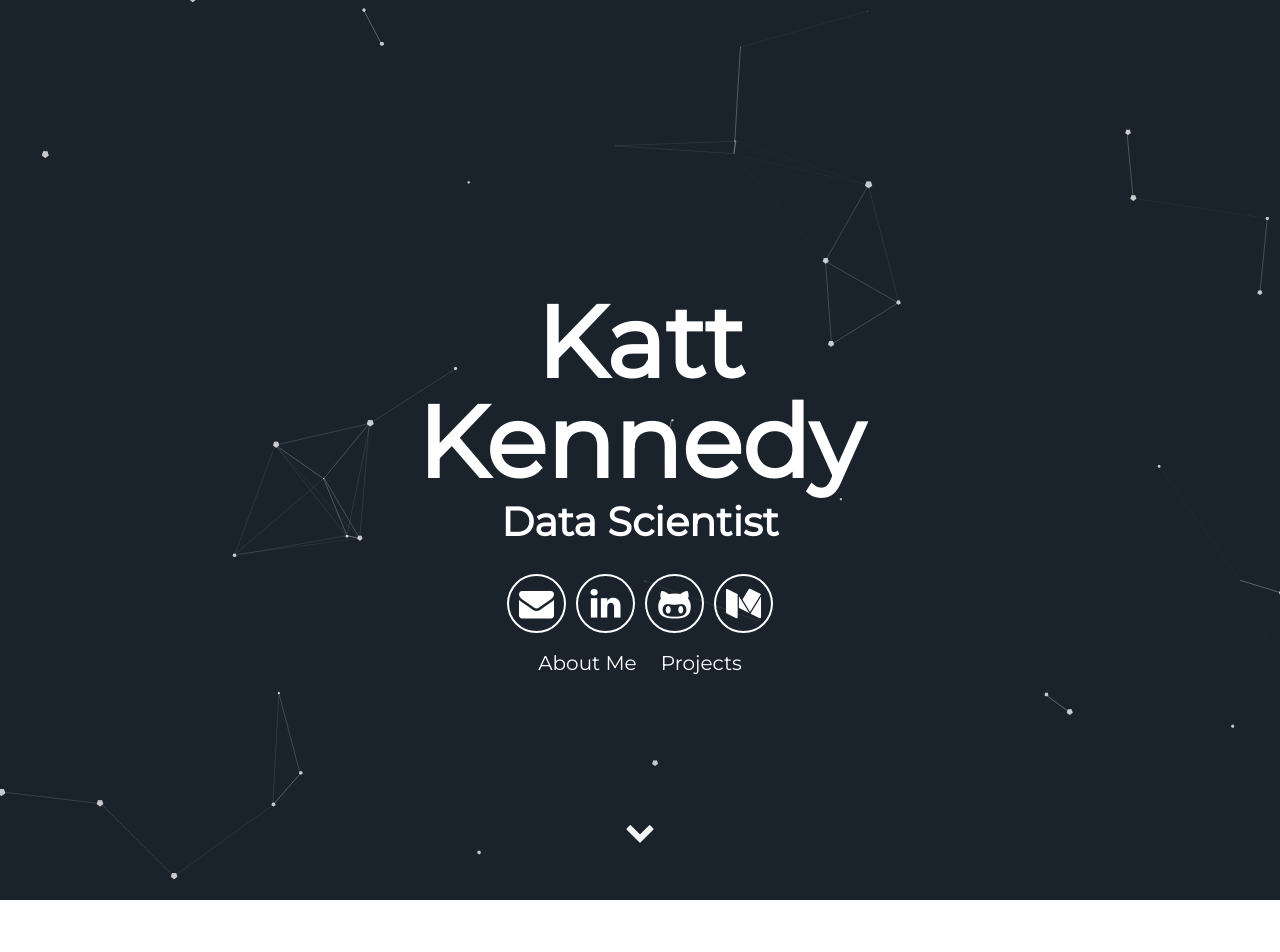
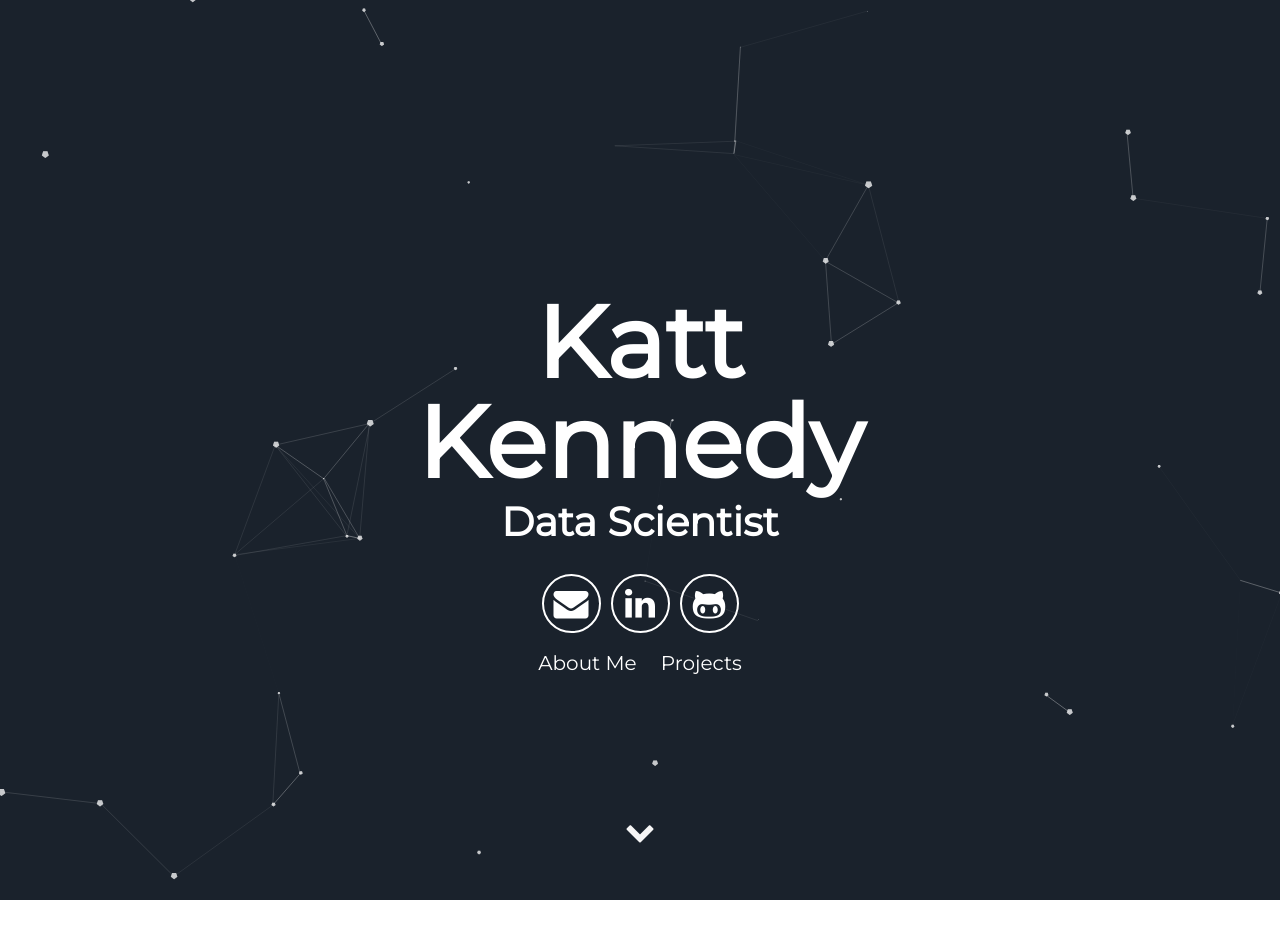
Before and after one commit to octokatt/old_website, a Jekyll site: the page built from index.html, in a window 1280 px wide. Shown: the top 952 px of the page. Built offline with Jekyll 4.4.1, drawn with Linux system fonts in a browser that asks for light colours.

Commit message:
social media is terrible

```diff
--- a/_includes/header.html
+++ b/_includes/header.html
@@ -8,7 +8,6 @@
         <a aria-label="Send email" href="mailto:katt@fatehold.com"><i class="icon fa fa-envelope"></i></a>
         <a aria-label="My LinkedIn" target="_blank" href="https://linkedin.com/in/kattkennedy/"><i class="icon fa fa-linkedin" aria-hidden="true"></i></a>
         <a aria-label="My Github" target="_blank" href="https://github.com/octokatt"><i class="icon fa fa-github-alt" aria-hidden="true"></i></a>
-        <a aria-label="My Medium" target="_blank" href="https://octokatt.medium.com"><i class="icon fa fa-medium"aria-hidden="true"></i></a>
       </div>
       <div class="header-links">
         <a class="link" href="#about" data-scroll>About Me</a>
```
